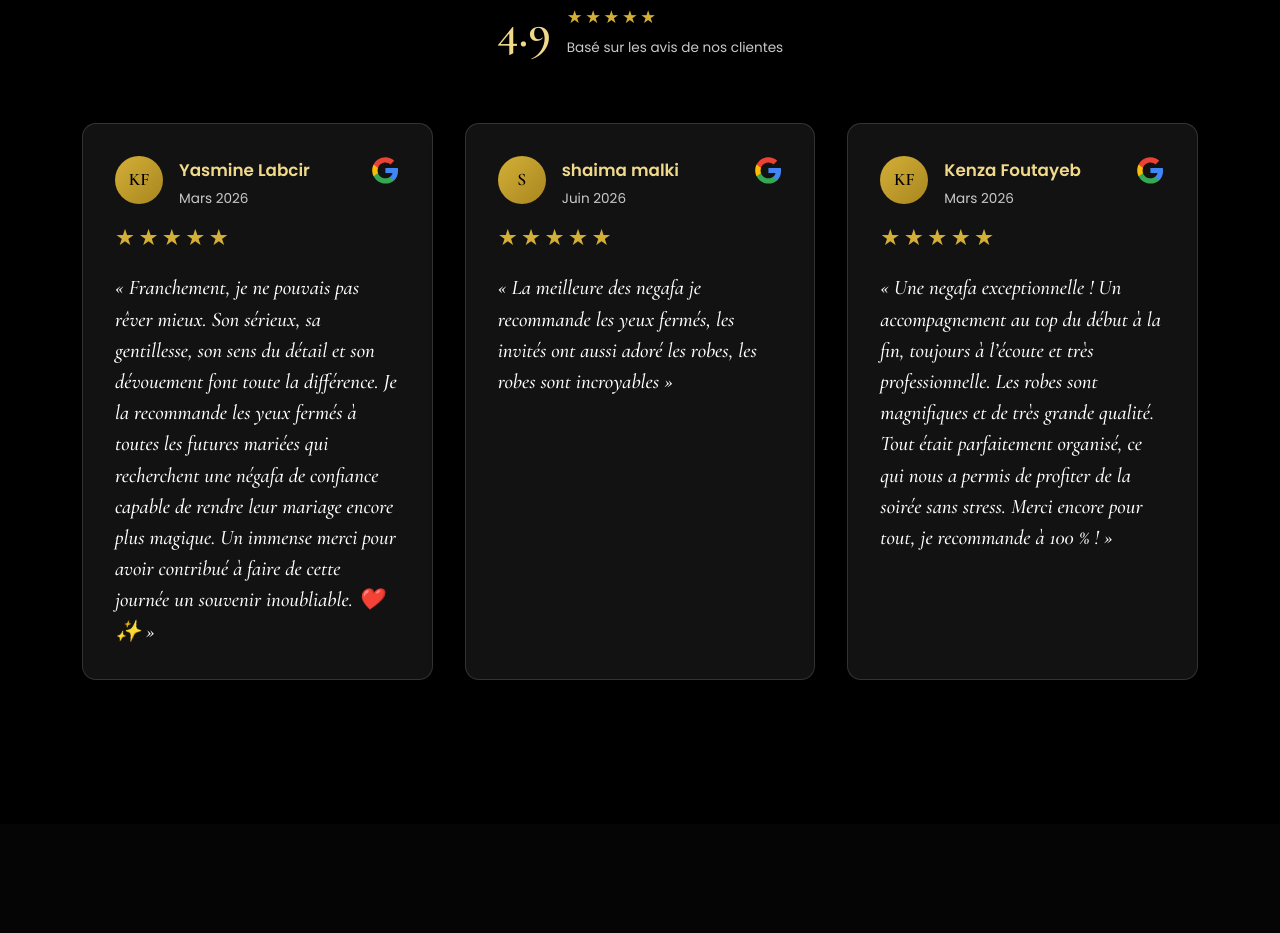
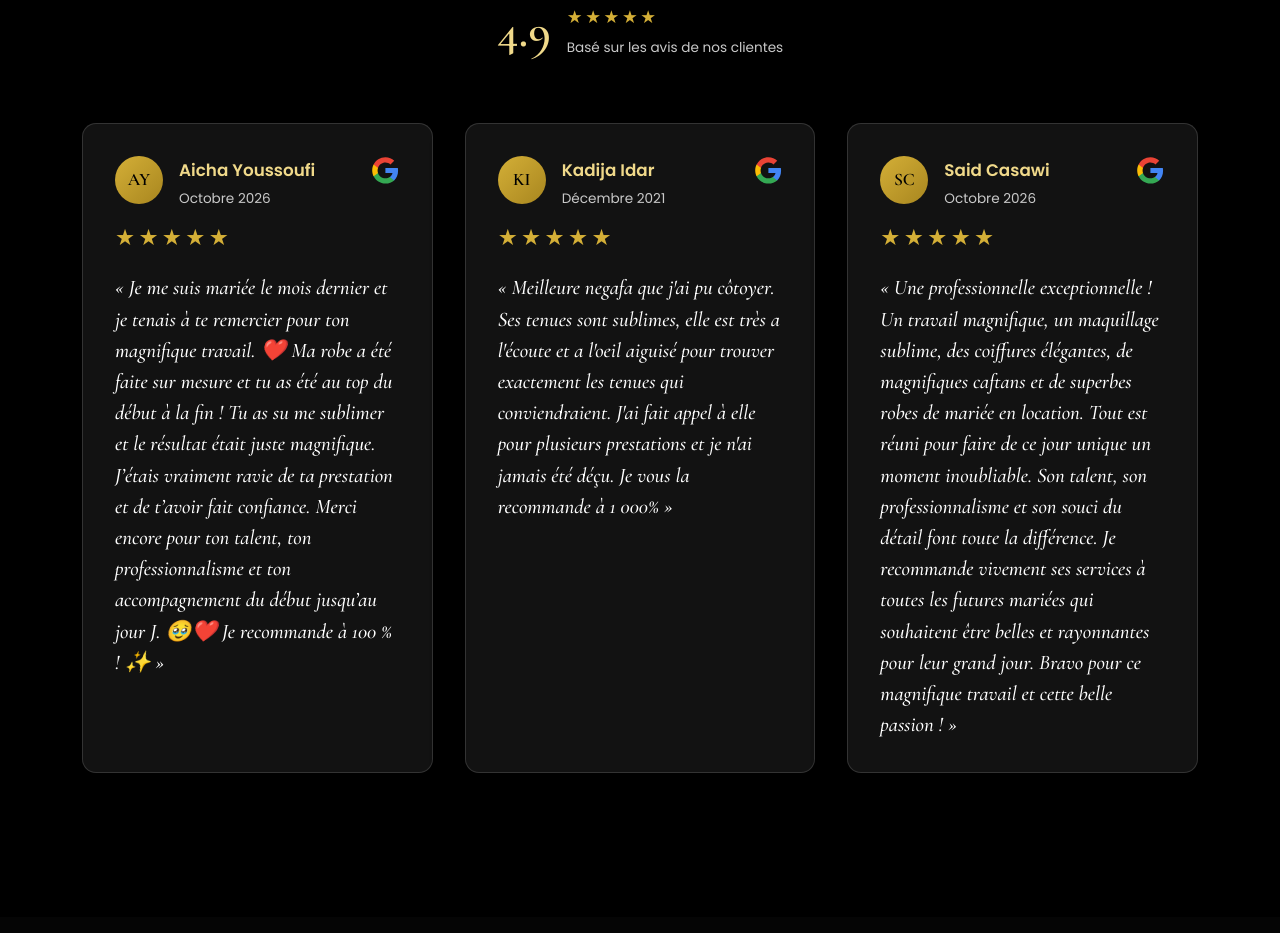
Before and after one commit to Tipounos/negafa-fils-dor, a plain HTML site: page index.html in a window 1280 px wide. Shown: the part 4080-5013 px from the top of the page. Drawn offline with nearby package versions, Linux system fonts and the light colour scheme; a script that the page names is missing; a web font is replaced by a local one.

Commit message:
added reviews

```diff
--- a/index.html
+++ b/index.html
@@ -240,10 +240,10 @@
               <div class="review-card__header">
 
                 <div class="review-card__identity">
-                  <span class="review-card__avatar" aria-hidden="true">KF</span>
+                  <span class="review-card__avatar" aria-hidden="true">AY</span>
                   <div class="review-card__review-id">
-                    <p class="review-card__author" data-i18n="review1_author">Yasmine Labcir</p>
-                    <p class="review-card__date" data-i18n="review1_date">Mars 2026</p>
+                    <p class="review-card__author" data-i18n="review1_author">Aicha Youssoufi</p>
+                    <p class="review-card__date" data-i18n="review1_date">Octobre 2026</p>
                   </div>
 
                 </div>
@@ -269,7 +269,7 @@
             </div>
 
             <p class="review-card__text" data-i18n="review1_text">
-              « Franchement, je ne pouvais pas rêver mieux. Son sérieux, sa gentillesse, son sens du détail et son dévouement font toute la différence. Je la recommande les yeux fermés à toutes les futures mariées qui recherchent une négafa de confiance capable de rendre leur mariage encore plus magique. Un immense merci pour avoir contribué à faire de cette journée un souvenir inoubliable. ❤️✨ »</p>
+              « Je me suis mariée le mois dernier et je tenais à te remercier pour ton magnifique travail. ❤️ Ma robe a été faite sur mesure et tu as été au top du début à la fin ! Tu as su me sublimer et le résultat était juste magnifique. J’étais vraiment ravie de ta prestation et de t’avoir fait confiance. Merci encore pour ton talent, ton professionnalisme et ton accompagnement du début jusqu’au jour J. 🥹❤️ Je recommande à 100 % ! ✨ »</p>
           </article>
 
           <article class="review-card">
@@ -277,10 +277,10 @@
               <div class="review-card__header">
 
                 <div class="review-card__identity">
-                  <span class="review-card__avatar" aria-hidden="true">S</span>
+                  <span class="review-card__avatar" aria-hidden="true">KI</span>
                   <div class="review-card__review-id">
-                    <p class="review-card__author" data-i18n="review2_author">shaima malki</p>
-                    <p class="review-card__date" data-i18n="review2_date">Juin 2026</p>
+                    <p class="review-card__author" data-i18n="review2_author">Kadija Idar</p>
+                    <p class="review-card__date" data-i18n="review2_date">Décembre 2021</p>
                   </div>
 
                 </div>
@@ -306,7 +306,10 @@
             </div>
 
             <p class="review-card__text" data-i18n="review2_text">
-              « La meilleure des negafa je recommande les yeux fermés, les invités ont aussi adoré les robes, les robes sont incroyables »</p>
+              « Meilleure negafa que j'ai pu côtoyer.
+Ses tenues sont sublimes, elle est très a l'écoute et a l'oeil aiguisé pour trouver exactement les tenues qui conviendraient.
+J'ai fait appel à elle pour plusieurs prestations et je n'ai jamais été déçu.
+Je vous la recommande à 1 000% »</p>
           </article>
 
           <article class="review-card">
@@ -314,10 +317,10 @@
               <div class="review-card__header">
 
                 <div class="review-card__identity">
-                  <span class="review-card__avatar" aria-hidden="true">KF</span>
+                  <span class="review-card__avatar" aria-hidden="true">SC</span>
                   <div class="review-card__review-id">
-                    <p class="review-card__author" data-i18n="review3_author">Kenza Foutayeb</p>
-                    <p class="review-card__date" data-i18n="review3_date">Mars 2026</p>
+                    <p class="review-card__author" data-i18n="review3_author">Said Casawi</p>
+                    <p class="review-card__date" data-i18n="review3_date">Octobre 2026</p>
                   </div>
 
                 </div>
@@ -343,10 +346,7 @@
             </div>
 
             <p class="review-card__text" data-i18n="review3_text">
-              « Une negafa exceptionnelle !
-              Un accompagnement au top du début à la fin, toujours à l’écoute et très professionnelle. Les robes sont magnifiques et de très grande qualité.
-              Tout était parfaitement organisé, ce qui nous a permis de profiter de la soirée sans stress.
-              Merci encore pour tout, je recommande à 100 % ! »</p>
+              « Une professionnelle exceptionnelle ! Un travail magnifique, un maquillage sublime, des coiffures élégantes, de magnifiques caftans et de superbes robes de mariée en location. Tout est réuni pour faire de ce jour unique un moment inoubliable. Son talent, son professionnalisme et son souci du détail font toute la différence. Je recommande vivement ses services à toutes les futures mariées qui souhaitent être belles et rayonnantes pour leur grand jour. Bravo pour ce magnifique travail et cette belle passion ! »</p>
           </article>
       </div>
     </div>
```
